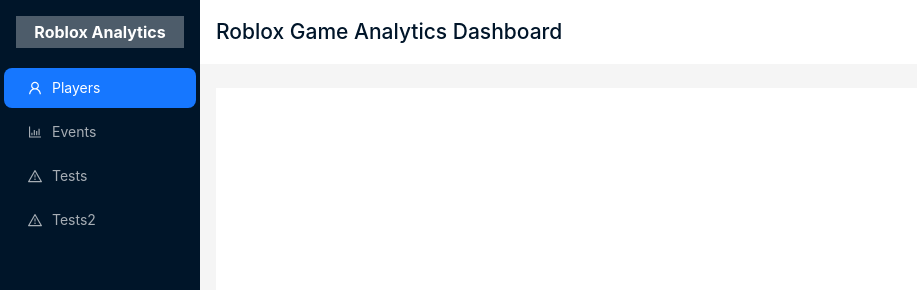
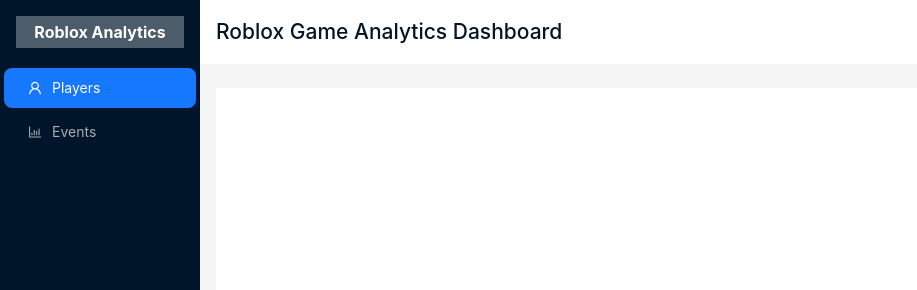
Before and after one commit to NuimanLP/Roblox-analytics-dashboard, a React (Create React App) app in the folder frontend/: page / in a window 1280 px wide. Shown: the top 290 px of the page, without its empty margins (0-917 px from the left). Built offline with nearby package versions, Linux system fonts and the light colour scheme.

Commit message:
Ready_To_Deploy

```diff
--- a/frontend/src/App.js
+++ b/frontend/src/App.js
@@ -38,16 +38,16 @@
       label: <Link to="/events">Events</Link>,
     },
 
-    {
-      key: '3',
-      icon: <WarningOutlined />,
-      label: <Link to="/tests">Tests</Link>,
-    },
-    {
-      key: '4',
-      icon: <WarningOutlined />,
-      label: <Link to="/tests2">Tests2</Link>,
-    }
+    // {
+    //   key: '3',
+    //   icon: <WarningOutlined />,
+    //   label: <Link to="/tests">Tests</Link>,
+    // },
+    // {
+    //   key: '4',
+    //   icon: <WarningOutlined />,
+    //   label: <Link to="/tests2">Tests2</Link>,
+    // }
   ];
 
   return (
@@ -81,8 +81,8 @@
                   {/* <Route path="/" element={<Dashboard />} /> */}
                   <Route path="/events" element={<Events />} />
                   <Route path="/players" element={<Players />} />
-                  <Route path="/tests" element={<SimpleTest />} />
-                  <Route path="/tests2" element={<SimpleTest2 />} />
+                  {/* <Route path="/tests" element={<SimpleTest />} />
+                  <Route path="/tests2" element={<SimpleTest2 />} /> */}
                 </Routes>
               </div>
             </Content>
```
